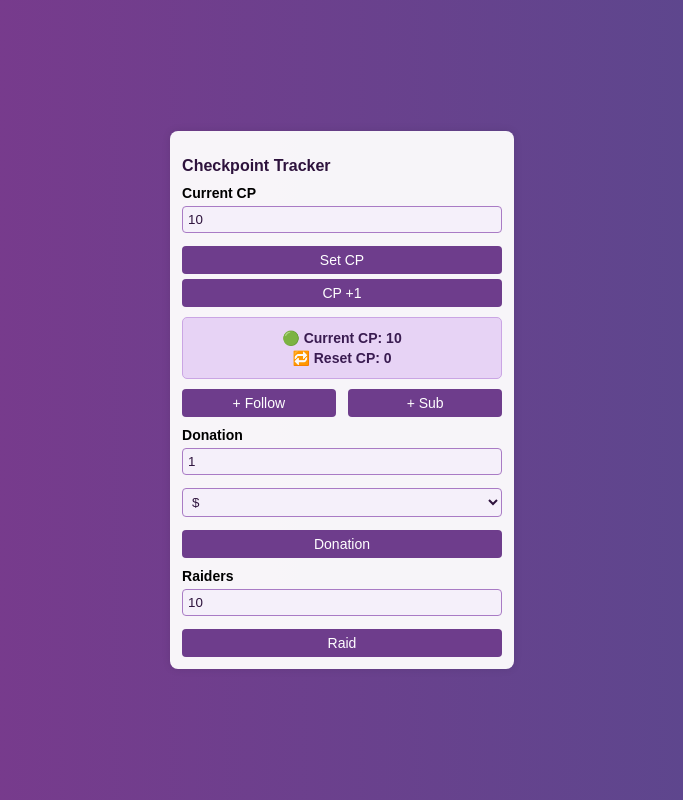
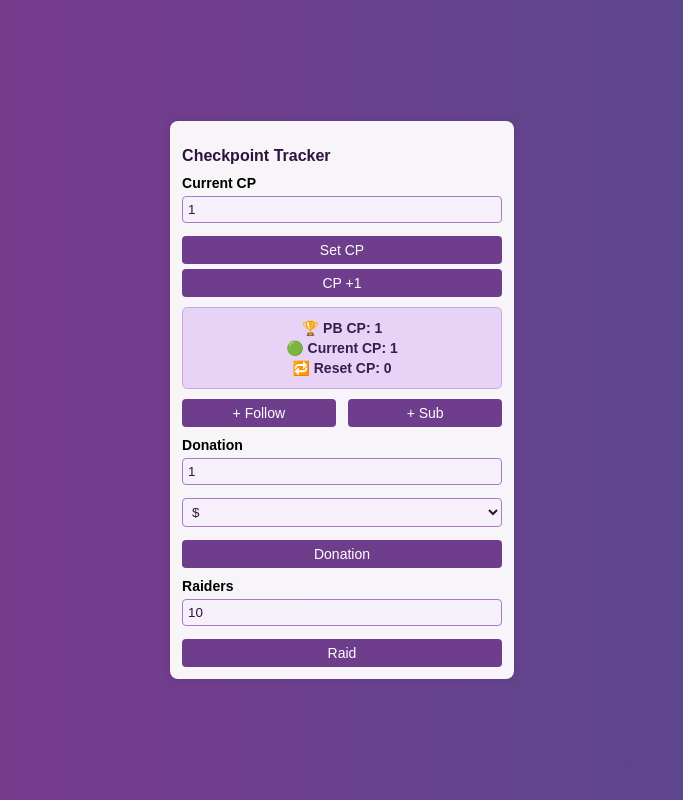
Before and after one commit to BoiledBeaver/JnicCounter, a plain HTML site: page index.html in a window 1280 px wide. Shown: the whole page, without its empty margins (298-981 px from the left). Drawn offline with Linux system fonts and the light colour scheme.

Commit message:
added PB counter for easy access.

```diff
--- a/index.html
+++ b/index.html
@@ -109,11 +109,12 @@
         <h2>Checkpoint Tracker</h2>
 
         <label>Current CP</label>
-        <input type="number" id="currentCpInput" value="10" min="0">
+        <input type="number" id="currentCpInput" value="1" min="1">
         <button onclick="setCurrentCp()">Set CP</button>
         <button onclick="incrementCurrentCp()">CP +1</button>
 
         <div class="output">
+            <p>🏆 PB CP: <span id="pbCp">0</span></p>
             <p>🟢 Current CP: <span id="currentCp">0</span></p>
             <p>🔁 Reset CP: <span id="resetCp">0</span></p>
         </div>
@@ -139,14 +140,20 @@
     <script>
         let currentCp = 0;
         let resetCp = 0;
+        let pbCp = 0;
 
         function updateDisplay() {
-            document.getElementById('currentCp').textContent = Math.max(currentCp, 0);
+            currentCp = Math.floor(currentCp);
+            if (currentCp > pbCp) pbCp = currentCp;
+
+            document.getElementById('currentCp').textContent = currentCp;
             document.getElementById('resetCp').textContent = resetCp;
+            document.getElementById('pbCp').textContent = pbCp;
         }
 
         function setCurrentCp() {
-            currentCp = parseInt(document.getElementById('currentCpInput').value) || 0;
+            currentCp = Math.floor(parseInt(document.getElementById('currentCpInput').value) || 0);
+            if (currentCp > pbCp) pbCp = currentCp;
             updateDisplay();
         }
 
```
